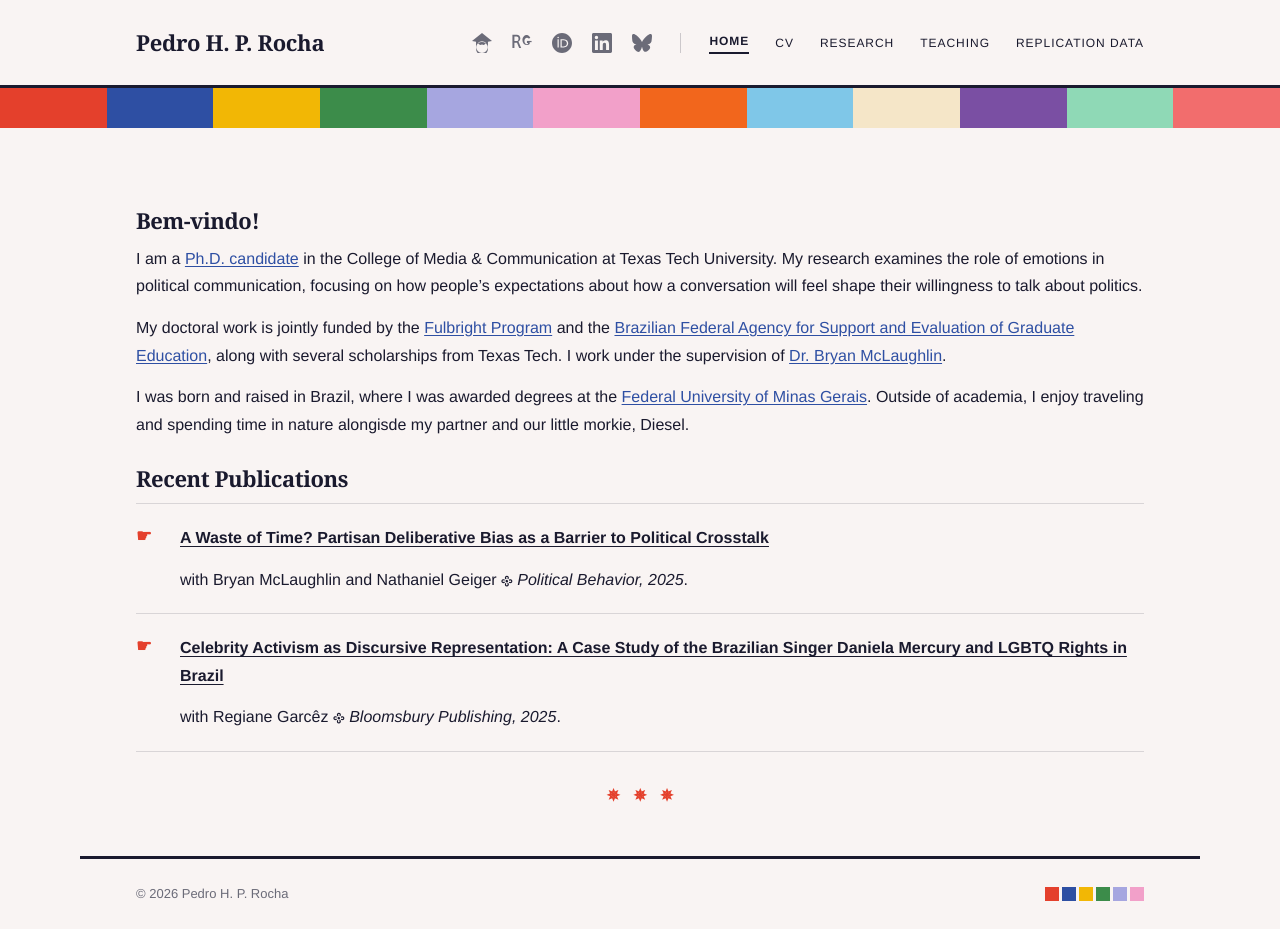
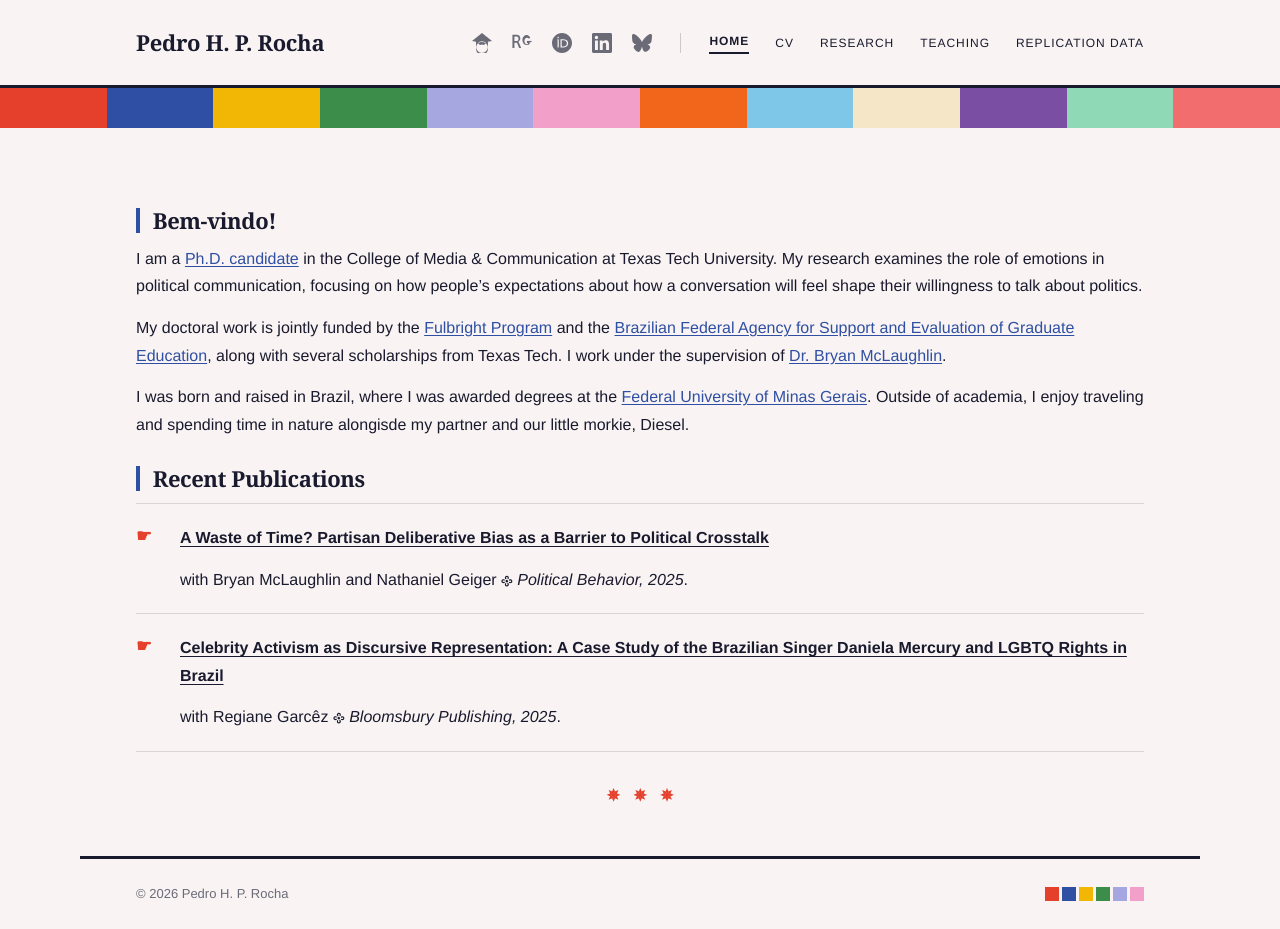
Before and after one commit to pedrohprocha/pedrohprocha.github.io, a Jekyll site: the page built from index.md, in a window 1280 px wide. Built offline with Jekyll 4.4.1, drawn with Linux system fonts in a browser that asks for light colours; some web fonts are replaced.

Commit message:
Add blue left-border accent to Recent Publications heading
Co-Authored-By: Claude Sonnet 4.6 <noreply@anthropic.com>

```diff
--- a/assets/css/main.css
+++ b/assets/css/main.css
@@ -238,6 +238,8 @@ p { margin-bottom: 1rem; }
     line-height: 1.1;
     color: var(--ink);
     margin: 1.75rem 0 0.75rem;
+    padding-left: 0.8rem;
+    border-left: 4px solid var(--t2);
 }
 
 /* ── Homepage publications ─────────────────────────────────────────── */
```
